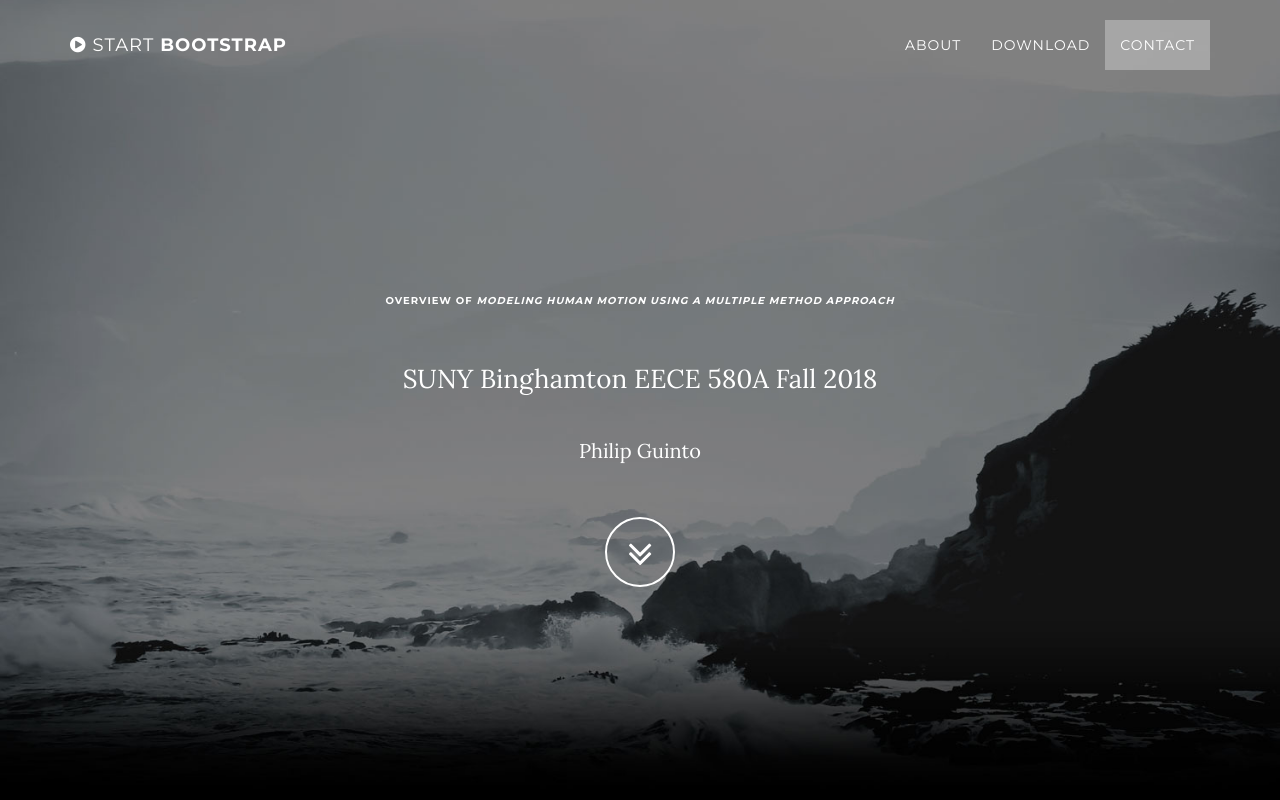
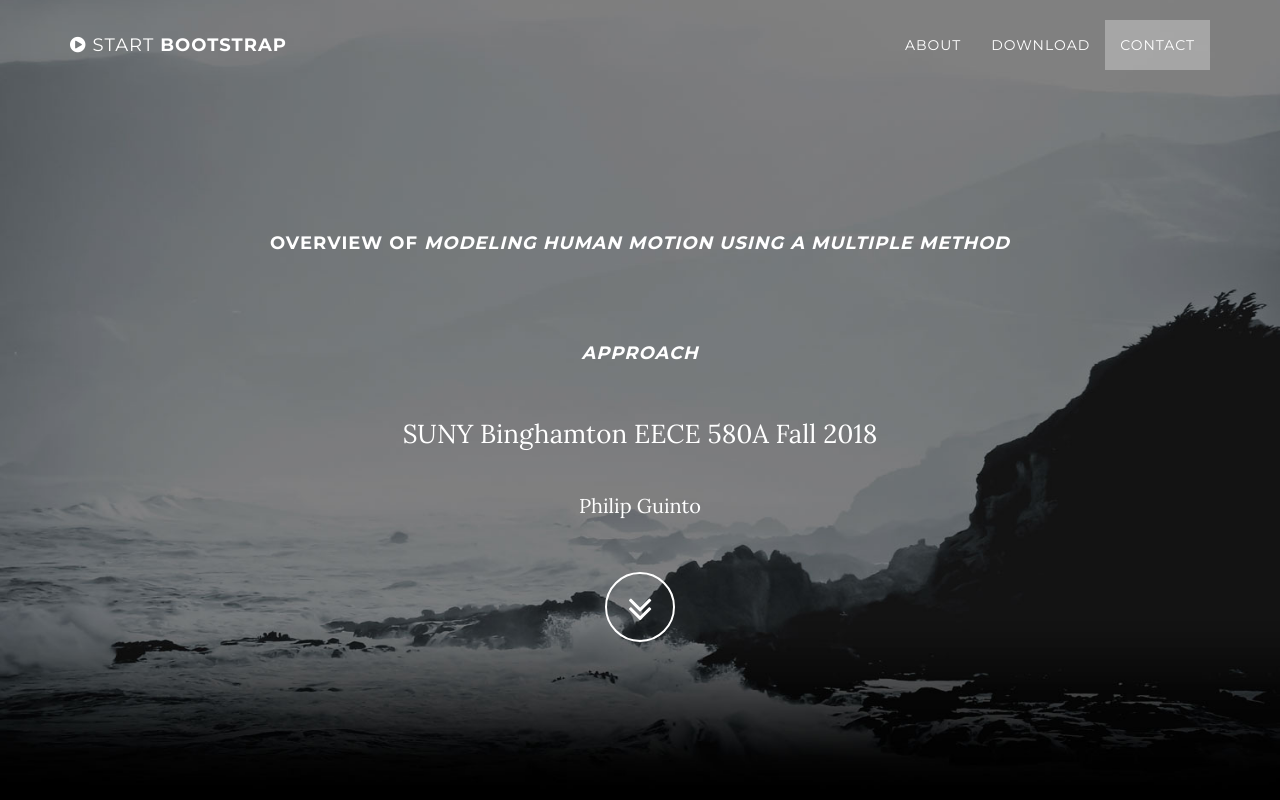
Before and after one commit to pguinto1/pguinto1.github.io, a website: page index.html in a window 1280 px wide. Shown: the top 800 px of the page. Drawn offline with nearby package versions, Linux system fonts and the light colour scheme; some packages are replaced by stand-ins of ours.

Commit message:
Update index.html

```diff
--- a/index.html
+++ b/index.html
@@ -74,7 +74,7 @@
             <div class="container">
                 <div class="row">
                     <div class="col-md-8 col-md-offset-2">
-                        <h1 class="brand-heading"><font size = "-2">Overview of <i>Modeling Human Motion Using a Multiple Method Approach</i><font></h1>
+                        <h1 class="brand-heading"><font size = "4">Overview of <i>Modeling Human Motion Using a Multiple Method Approach</i><font></h1>
                         <p class="intro-text">SUNY Binghamton EECE 580A Fall 2018</p>
                         <p> Philip Guinto </p>
                         <a href="#about" class="btn btn-circle page-scroll">
```
